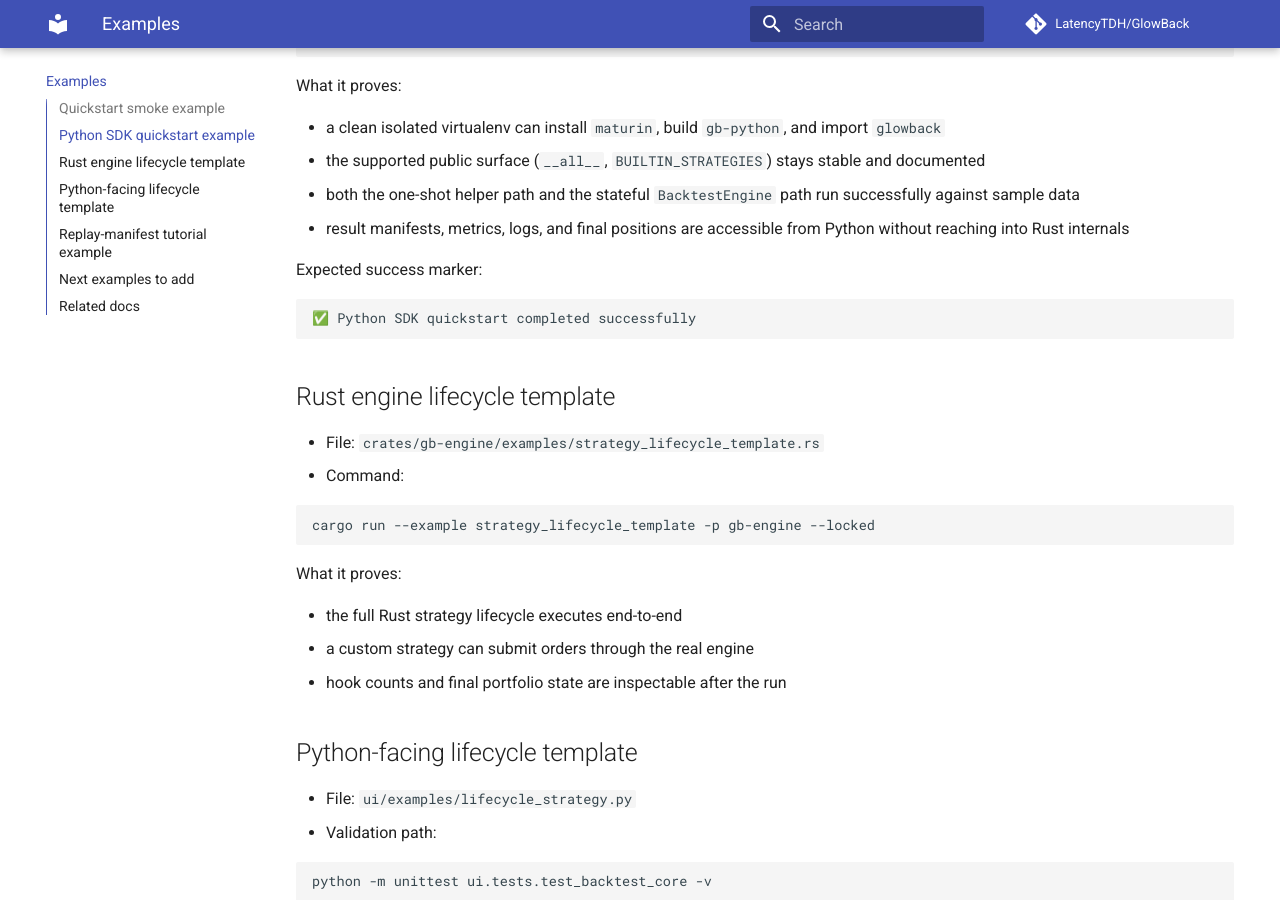
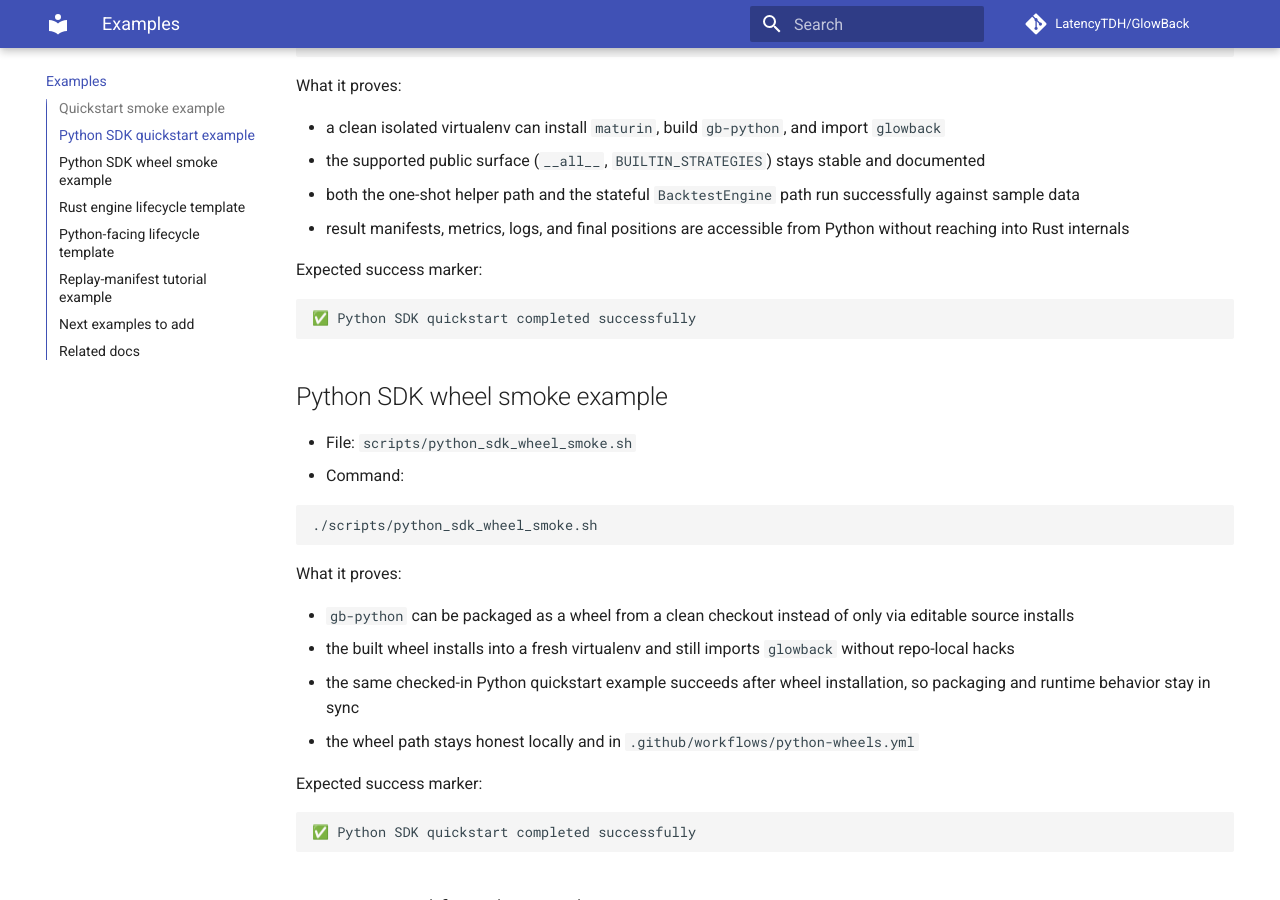
Before and after one commit to LatencyTDH/GlowBack, an MkDocs documentation site: the page built from docs/examples/index.md, in a window 1280 px wide and 900 px high, scrolled down 973 px. Built offline with MkDocs 1.6.1 and Material for MkDocs 9.7.7, drawn with Linux system fonts in a browser that asks for light colours; comment, search, counter and statistics services are not loaded.

Commit message:
fix: add Python SDK wheel packaging workflow

````diff
--- a/docs/examples/index.md
+++ b/docs/examples/index.md
@@ -45,6 +45,28 @@ What it proves:
 - the supported public surface (`__all__`, `BUILTIN_STRATEGIES`) stays stable and documented
 - both the one-shot helper path and the stateful `BacktestEngine` path run successfully against sample data
 - result manifests, metrics, logs, and final positions are accessible from Python without reaching into Rust internals
+
+Expected success marker:
+
+```text
+✅ Python SDK quickstart completed successfully
+```
+
+## Python SDK wheel smoke example
+
+- File: `scripts/python_sdk_wheel_smoke.sh`
+- Command:
+
+```bash
+./scripts/python_sdk_wheel_smoke.sh
+```
+
+What it proves:
+
+- `gb-python` can be packaged as a wheel from a clean checkout instead of only via editable source installs
+- the built wheel installs into a fresh virtualenv and still imports `glowback` without repo-local hacks
+- the same checked-in Python quickstart example succeeds after wheel installation, so packaging and runtime behavior stay in sync
+- the wheel path stays honest locally and in `.github/workflows/python-wheels.yml`
 
 Expected success marker:
 
````
Also changed, not shown: README.md (+7 -2 lines), docs/api/python.md (+7 -3 lines), docs/changelog.md (+1 -0 lines), 3 other files.
